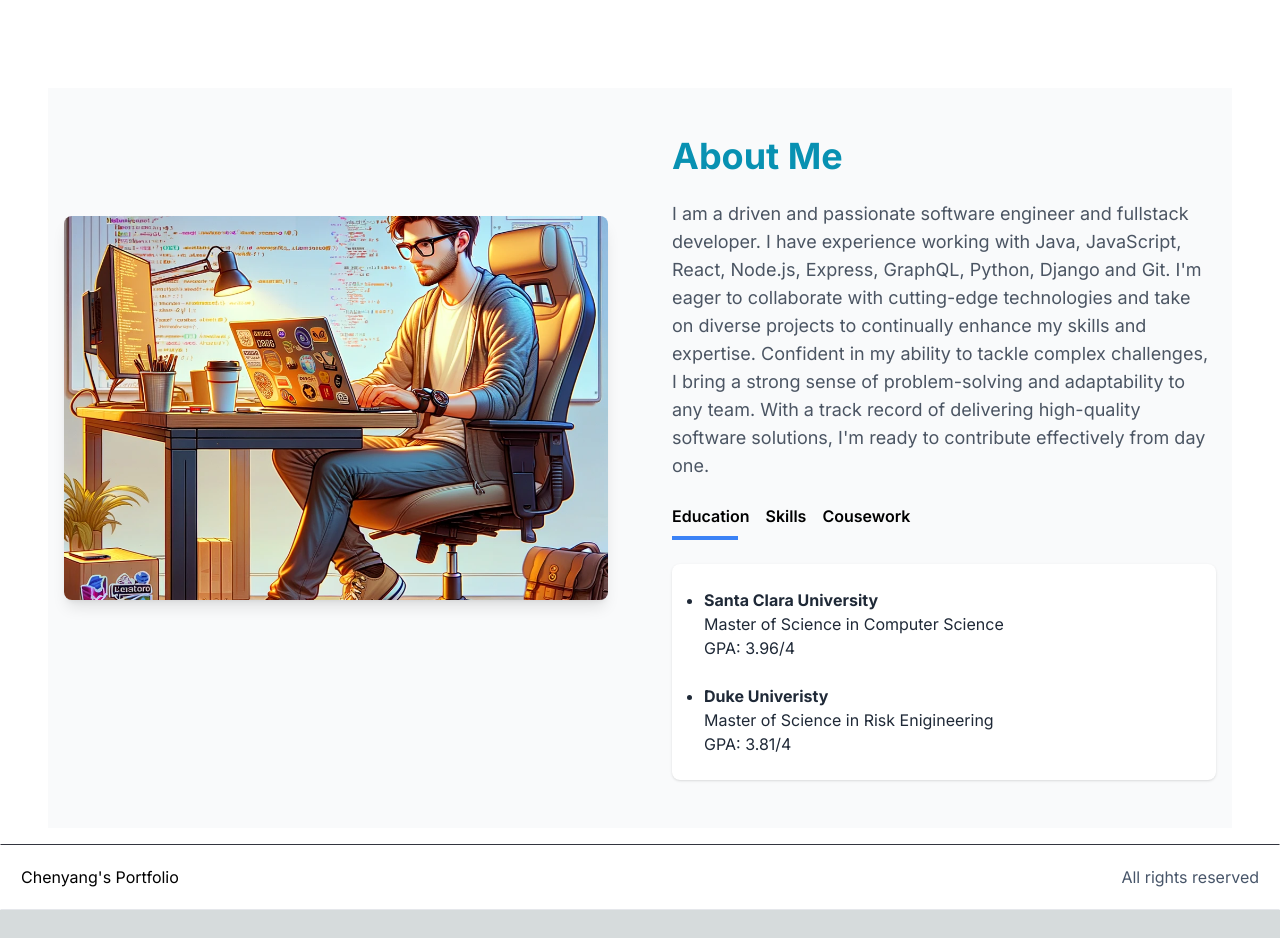
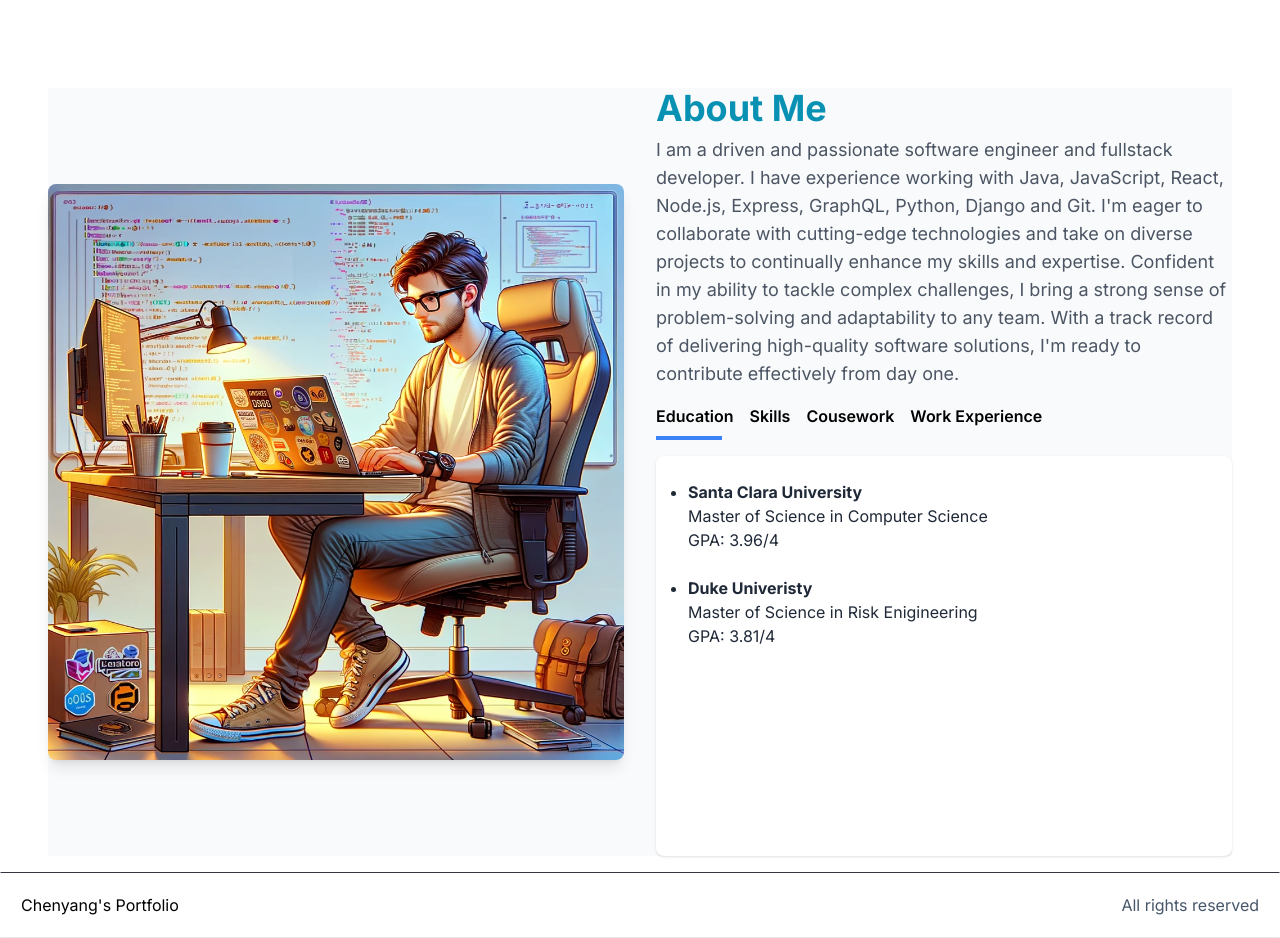
Before and after one commit to raphaeldu98/nextjs-portfolio, a Next.js app: page / in a window 1280 px wide. Shown: the part 520-1458 px from the top of the page. Before the commit the page ends 1430 px from the top, so only its background shows below. Built offline with nearby package versions, Linux system fonts and the light colour scheme.

Commit message:
update layout and content

```diff
--- a/app/components/About.tsx
+++ b/app/components/About.tsx
@@ -29,13 +29,10 @@
     content: (
       <div>
         <p className="font-bold">-Language:</p>
-        {/* <p>Java, JavaScript, C++, Python, HTML/CSS, SQL, GraphQL, R, Verilog</p> */}
         <p>JavaScript, TypeScript, Java, Dart, Python, C/C++, HTML/CSS, Ruby, SQL, GraphQL, R, Verilog</p>
         <p className="font-bold mt-4">-Frameworks:</p>
-        {/* <p>Django, React, Tailwind CSS, Node.js, Next.js, Remix.js, PyTorch, Shopify Hydrogen</p> */}
         <p>React, React Native, ThreeJS, NextJS, RemixJS, Flutter, Django, Flask, Springboot, Ruby on Rails</p>
         <p className="font-bold mt-4">-Databases & Tools:</p>
-        {/* <p>Git, GitHub, Shell, Docker, Linux, MySQL, MongoDB, LaTeX</p> */}
         <p>Git, Jira, AWS, GCP, MySQL, MongoDB, PostgreSQL, Docker, Kubernetes, Figma, Postman, Cypress</p>
       </div>
     ),
@@ -62,6 +59,84 @@
       </ul>
     ),
   },
+  {
+    title: "Work Experience",
+    id: "work-experience",
+    content: (
+      <div className="space-y-6">
+        <div>
+          <p className="font-bold">Promaxo</p>
+          <p>Jun 2024 – Sep 2024 (Summer Intern), Sep 2024 – Present (Coop)</p>
+          <p className="italic">Software Engineer Intern/Coop | Oakland, CA</p>
+          <ul className="list-disc pl-6">
+            <li>
+              Designed and built features for an innovative <strong>medical imaging platform and case management system</strong> which reduced image processing time by <strong>30%</strong> and improved the efficiency of managing patient information by <strong>25%</strong>.
+            </li>
+            <li>
+              Integrated <strong>Google Cloud Healthcare</strong> to ensure <strong>HIPAA-compliant</strong> storage and secure transmission of patient data, significantly enhancing security and confidentiality. Developed and deployed <strong>AWS Lambda functions</strong> to automate the extraction and processing of <strong>DICOM</strong> image data, enabling the machine learning team to access and analyze healthcare datasets in real-time.
+            </li>
+            <li>
+              Collaborated with <strong>cross-functional teams</strong> (software, imaging, product, data science, and clinical) to gather requirements and ensure the development process remained on track. Implemented features using <strong>React, Node.js, Express, MongoDB, and GCP</strong>.
+            </li>
+            <li>
+              Developed a scalable test framework using <strong>TDD</strong>, increasing test coverage to <strong>80%</strong> across unit, integration, and end-to-end tests with <strong>Cypress</strong>. Leveraged <strong>OOD principles</strong> to minimize redundant code and streamline the testing process, improving development efficiency.
+            </li>
+            <li>
+              Enhanced the <strong>CI/CD</strong> pipeline, integrating <strong>automated testing, npm audits, secret scans, and SonarCloud checks</strong>, reducing deployment time by <strong>20%</strong> and ensuring high code quality.
+            </li>
+          </ul>
+        </div>
+        <div>
+          <p className="font-bold">Lenovo</p>
+          <p>May 2024 – Dec 2024</p>
+          <p className="italic">Software Engineer Intern | Remote</p>
+          <ul className="list-disc pl-6">
+            <li>
+              Developed an immersive <strong>3D collaborative workplace application</strong> using <strong>Three.js, Vue, and Socket.IO</strong>, implementing <strong>DragControls</strong> and <strong>TransformControls</strong> to let users intuitively manipulate objects on the shared canvas, with control over position, rotation, and scaling. Achieved accurate synchronization across clients for a cohesive experience.
+            </li>
+            <li>
+              Built a robust commenting feature using <strong>Express</strong> and a <strong>microservices architecture</strong>, enabling real-time collaboration with enhanced fault tolerance and maintainability. Optimized performance, reducing response time for key user actions by <strong>25%</strong>.
+            </li>
+            <li>
+              Developed <strong>environment switching</strong> and <strong>synchronized camera views</strong>, enhancing collaborative workflows and ensuring a cohesive user experience by enabling seamless context switching with visual continuity.
+            </li>
+          </ul>
+        </div>
+        <div>
+          <p className="font-bold">Datatrixs</p>
+          <p>Mar 2024 – Jun 2024</p>
+          <p className="italic">Software Engineer Intern | San Francisco, CA</p>
+          <ul className="list-disc pl-6">
+            <li>
+              <strong>Led a team</strong> to utilize the <strong>MERN stack</strong> to build a full-stack application with a serverless architecture that empowers CPAs by automating their workflow with data visualization tools.
+            </li>
+            <li>
+              Attended <strong>investors&apos; sync meetings</strong>, improved site performance and user satisfaction based on client feedback, and designed and implemented tab and AI chart generation features, resulting in a <strong>50%</strong> increase in follow-on investment.
+            </li>
+            <li>
+              Reconstructed the <strong>MongoDB schema</strong> and token-based authentication flow, optimizing data transmission and sharing, directly contributing to <strong>2 new companies&apos; investments</strong>.
+            </li>
+          </ul>
+        </div>
+        <div>
+          <p className="font-bold">Cooledtured Collections</p>
+          <p>Nov 2023 – Mar 2024</p>
+          <p className="italic">Full Stack Web Developer Intern | Burbank, CA</p>
+          <ul className="list-disc pl-6">
+            <li>
+              Contributed to migrating Cooledtured&apos;s storefront from Shopify&apos;s front-end to a React-based custom headless e-commerce stack <strong>(Shopify Hydrogen + Remix.js)</strong>, enhancing scalability, performance, and faster page load times.
+            </li>
+            <li>
+              Developed the website using <strong>React</strong> with <strong>TypeScript</strong> and <strong>Tailwind</strong> in collaboration with UI/UX teams.
+            </li>
+            <li>
+              Implemented a robust <strong>GraphQL-based</strong> search engine with predictive search and product recommendations, resulting in increased session duration, user engagement, a <strong>15%</strong> boost in product discovery, and a <strong>10%</strong> rise in sales conversions.
+            </li>
+          </ul>
+        </div>
+      </div>
+    ),
+  },
 ];
 
 const AboutSection = () => {
@@ -78,13 +153,21 @@
 
   return (
     <section className="text-gray-800 bg-gray-50" id="about">
-      <div className="container mx-auto px-4 py-12 md:grid md:grid-cols-2 gap-8 items-start xl:gap-16">
-        <div className="mt-20 w-full h-96 relative rounded-lg overflow-hidden shadow-lg">
-          <Image src="/images/about.png" layout="fill" objectFit="cover" alt="" />
+      <div className="flex flex-col md:flex-row gap-8 items-center">
+        <div className="w-full md:w-1/2 h-auto">
+          <Image
+            src="/images/about.png"
+            layout="responsive"
+            width={500}
+            height={400}
+            objectFit="cover"
+            alt="About me"
+            className="rounded-lg shadow-lg"
+          />
         </div>
-        <div className="mt-4 md:mt-0 text-left flex flex-col space-y-6">
+        <div className="w-full md:w-1/2">
           <h2 className="text-4xl font-bold text-cyan-600">About Me</h2>
-          <p className="text-base lg:text-lg text-gray-600">
+          <p className="text-base lg:text-lg text-gray-600 mt-2">
             I am a driven and passionate software engineer and fullstack developer.
             I have experience working with Java, JavaScript, React, Node.js, Express, GraphQL,
             Python, Django and Git. I&apos;m eager to collaborate with cutting-edge
@@ -94,7 +177,7 @@
             adaptability to any team. With a track record of delivering high-quality
             software solutions, I&apos;m ready to contribute effectively from day one.
           </p>
-          <div className="flex space-x-4">
+          <div className="flex space-x-4 mt-4">
             {TAB_DATA.map((tabData) => (
                 <TabButton
                   key={tabData.id}
@@ -106,7 +189,10 @@
                 </TabButton>
               ))}
           </div>
-          <div className="bg-white shadow rounded-lg p-6">
+          <div
+            className="bg-white shadow rounded-lg p-6 mt-4"
+            style={{ height: "400px", overflowY: "auto" }}
+          >
             {currentTabContent}
           </div>
         </div>
--- a/app/components/Introduction.tsx
+++ b/app/components/Introduction.tsx
@@ -25,9 +25,9 @@
               sequence={[
                 "Chenyang Du",
                 1000,
-                "a Web Developer",
+                "a Software Engineer",
                 1000,
-                "a Software Engineer",
+                "a Full Stack Developer",
                 1000,
               ]}
               wrapper="span"
```
